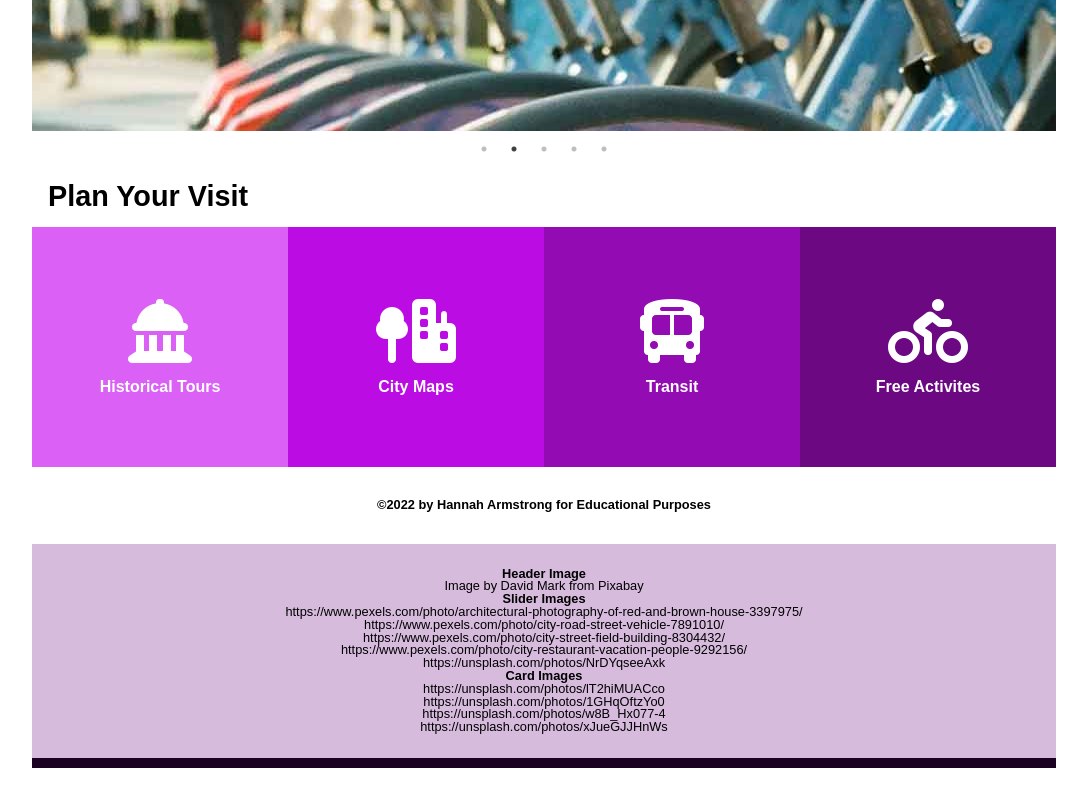
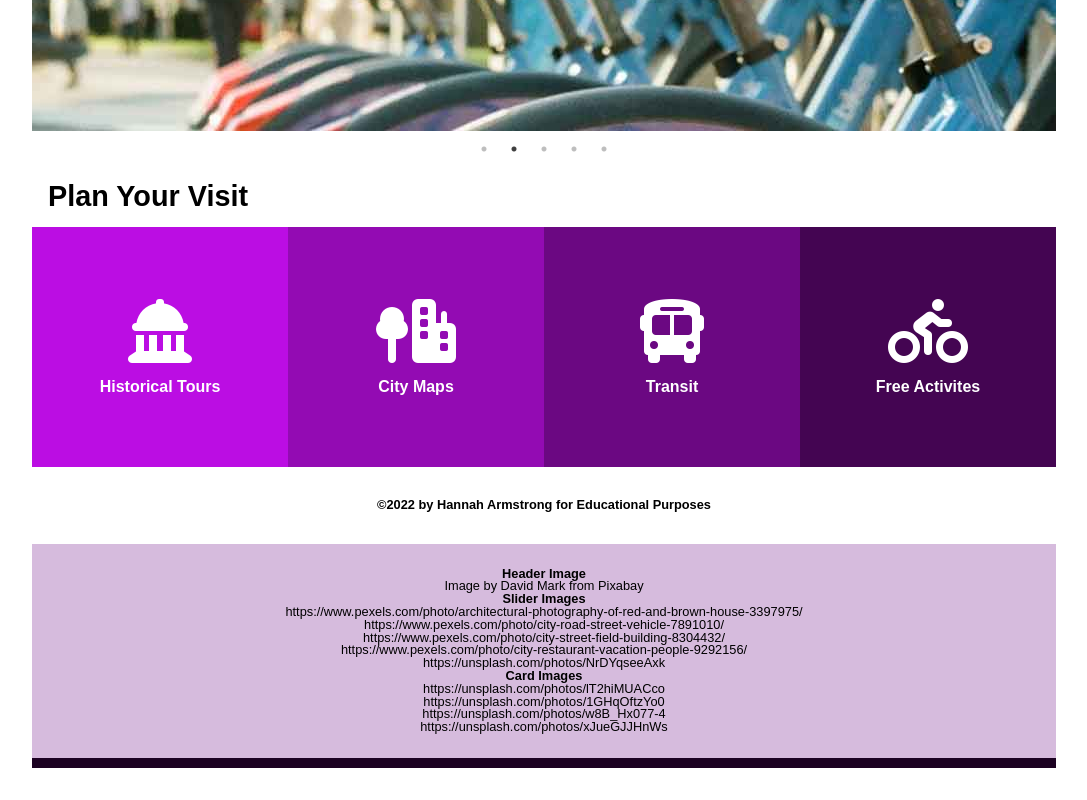
Before and after one commit to hannah-a/DGM2740-Assignments, a plain HTML site: page 09unit/index.html in a window 1280 px wide. Shown: the part 781-1581 px from the top of the page, without its empty margins (96-1183 px from the left). Drawn offline with nearby package versions, Linux system fonts and the light colour scheme; a web font is replaced by a local one.

Commit message:
css changes

```diff
--- a/09unit/scss/_small.scss
+++ b/09unit/scss/_small.scss
@@ -201,16 +201,16 @@ nav {
 
 //Color for cards
 .main__card:nth-child(1) a {
-    background-color: lighten($sliderHighlight, 60%);
+    background-color: lighten($sliderHighlight, 40%);
 }
 .main__card:nth-child(2) a {
-    background-color: lighten($sliderHighlight, 40%);
+    background-color: lighten($sliderHighlight, 30%);
 }
 .main__card:nth-child(3) a {
-    background-color: lighten($sliderHighlight, 30%);
+    background-color: lighten($sliderHighlight, 20%);
 }
 .main__card:nth-child(4) a {
-    background-color: lighten($sliderHighlight, 20%);
+    background-color: lighten($sliderHighlight, 10%);
 }
 //Transition activated by hover
 .main__card .main__cardAnchor:hover {
```
Also changed, not shown: 09unit/css/styles.css.
